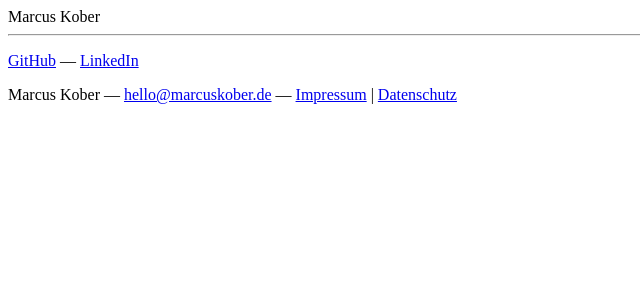
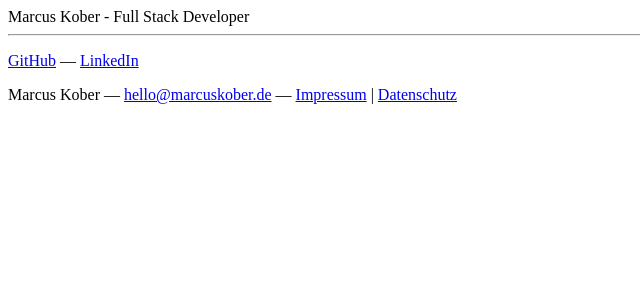
Before and after one commit to marcuskober/HexaSite, a Symfony app: template templates/page.html.twig in a window 1280 px wide. Shown: the top 300 px of the page, without its empty margins (0-640 px from the left). Run offline with Twig, Linux system fonts and the light colour scheme; the template is opened without the code that fills it, so the values that code supplies are empty; some libraries are stand-ins or nearby versions.

Commit message:
CON Change template

```diff
--- a/templates/base.html.twig
+++ b/templates/base.html.twig
@@ -8,7 +8,7 @@
     </head>
     <body>
         <header>
-            <div>Marcus Kober</div>
+            <div>Marcus Kober - Full Stack Developer</div>
             {% if navigation is not empty %}
             <div>
                 <nav>
```
Also changed, not shown: 2 other files.
